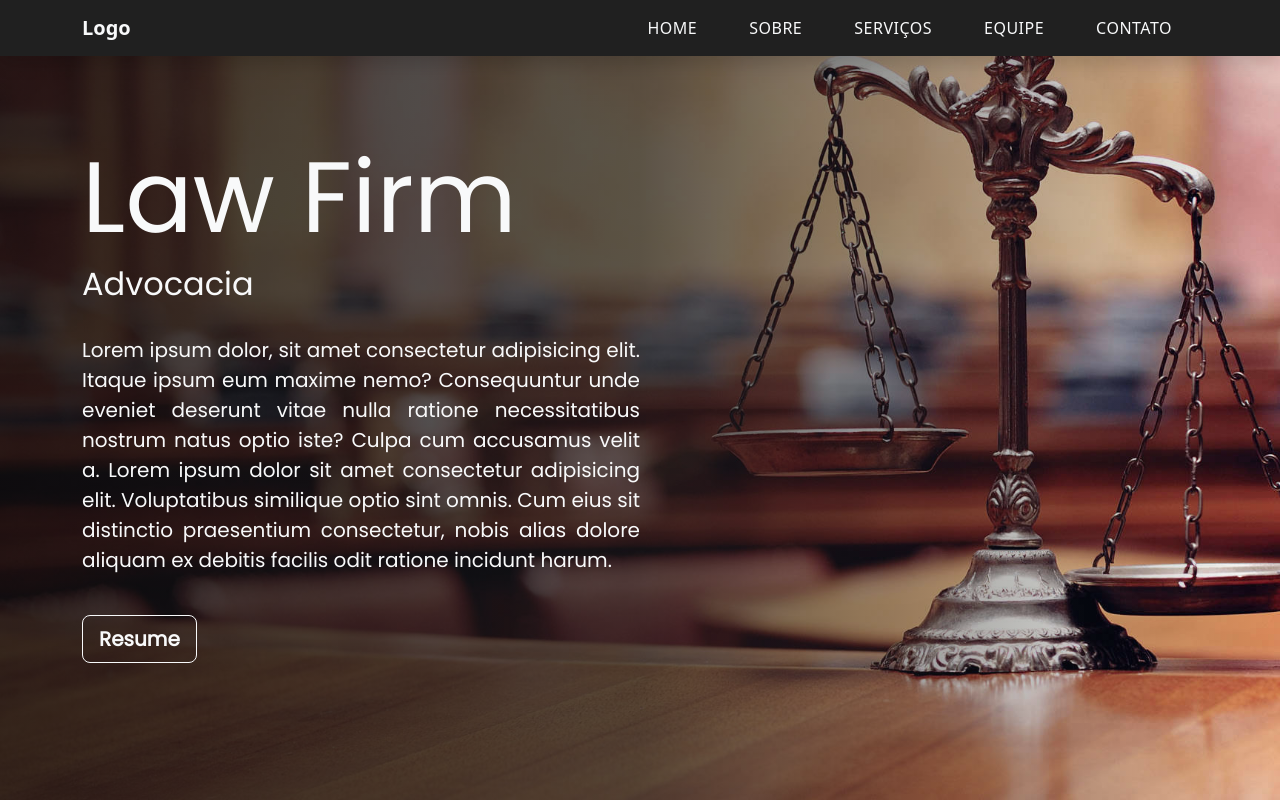
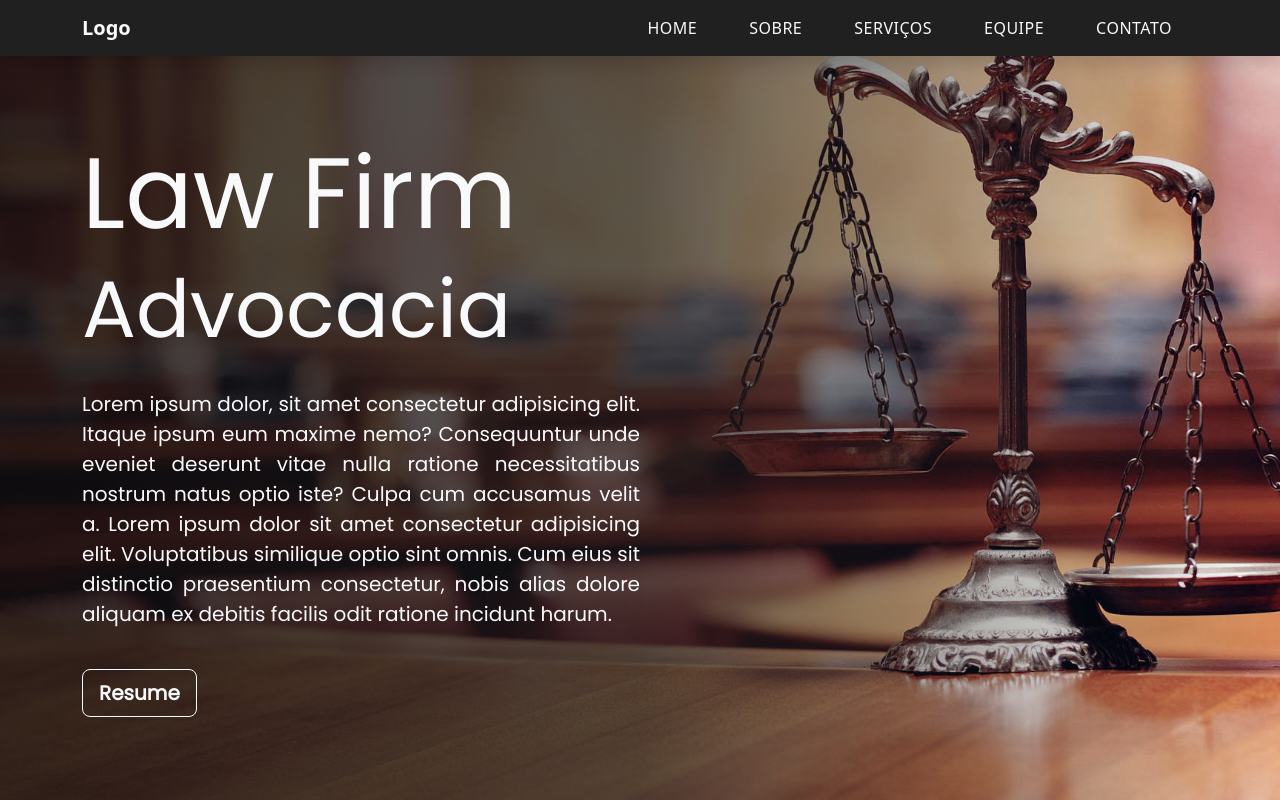
Before and after one commit to Gui99S/law-firm-v0.0.1, a plain HTML site: page index.html in a window 1280 px wide. Shown: the top 800 px of the page. Drawn offline with nearby package versions, Linux system fonts and the light colour scheme.

Commit message:
Update style.css

```diff
--- a/css/style.css
+++ b/css/style.css
@@ -69,9 +69,13 @@ header {
 }
 
 header h1 {
+    margin-top: 50px;
     font-size: 100px;
 }
 
+header h2 {
+    font-size: 80px;
+}
 header p {
     font-size: 20px;
 }
```
